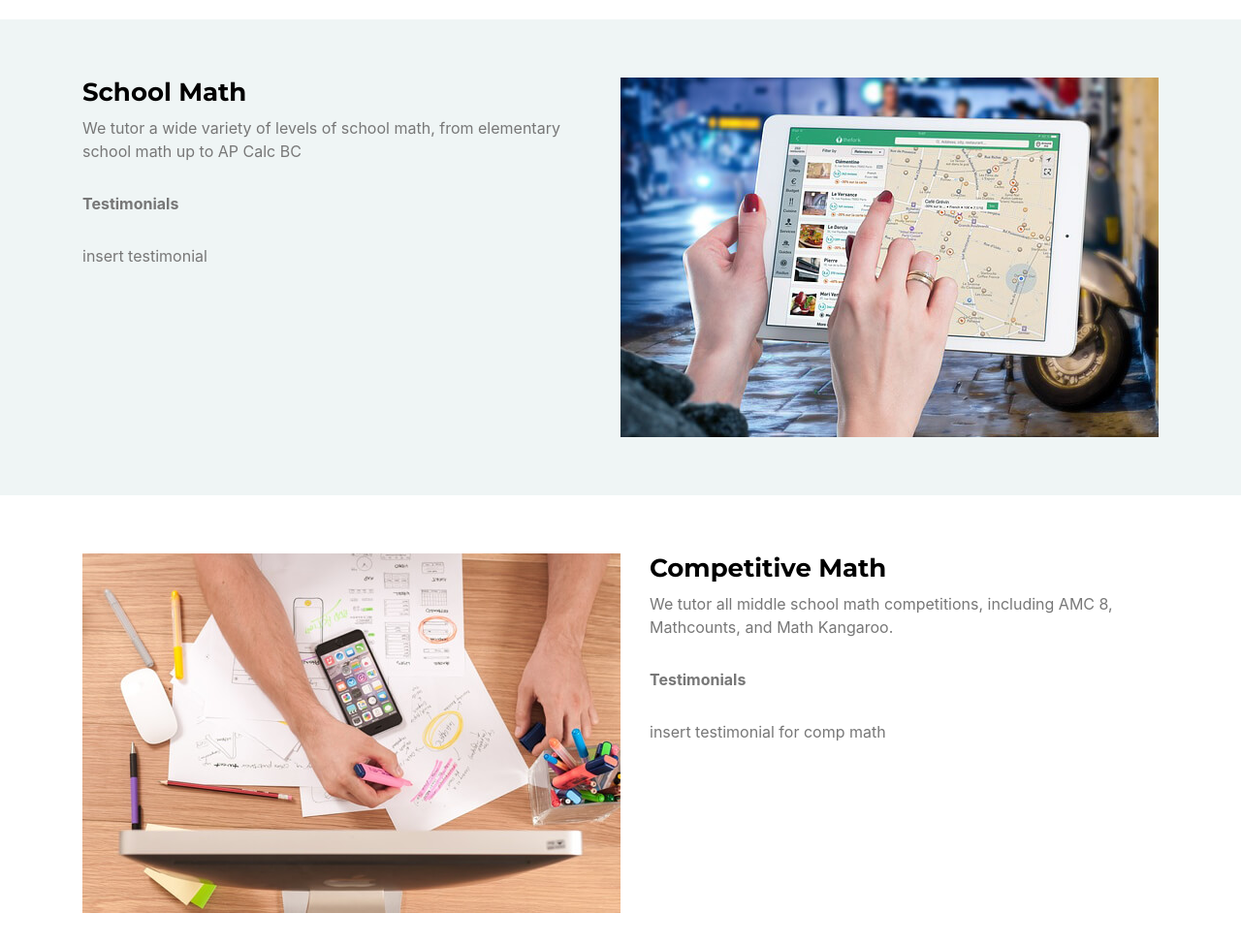
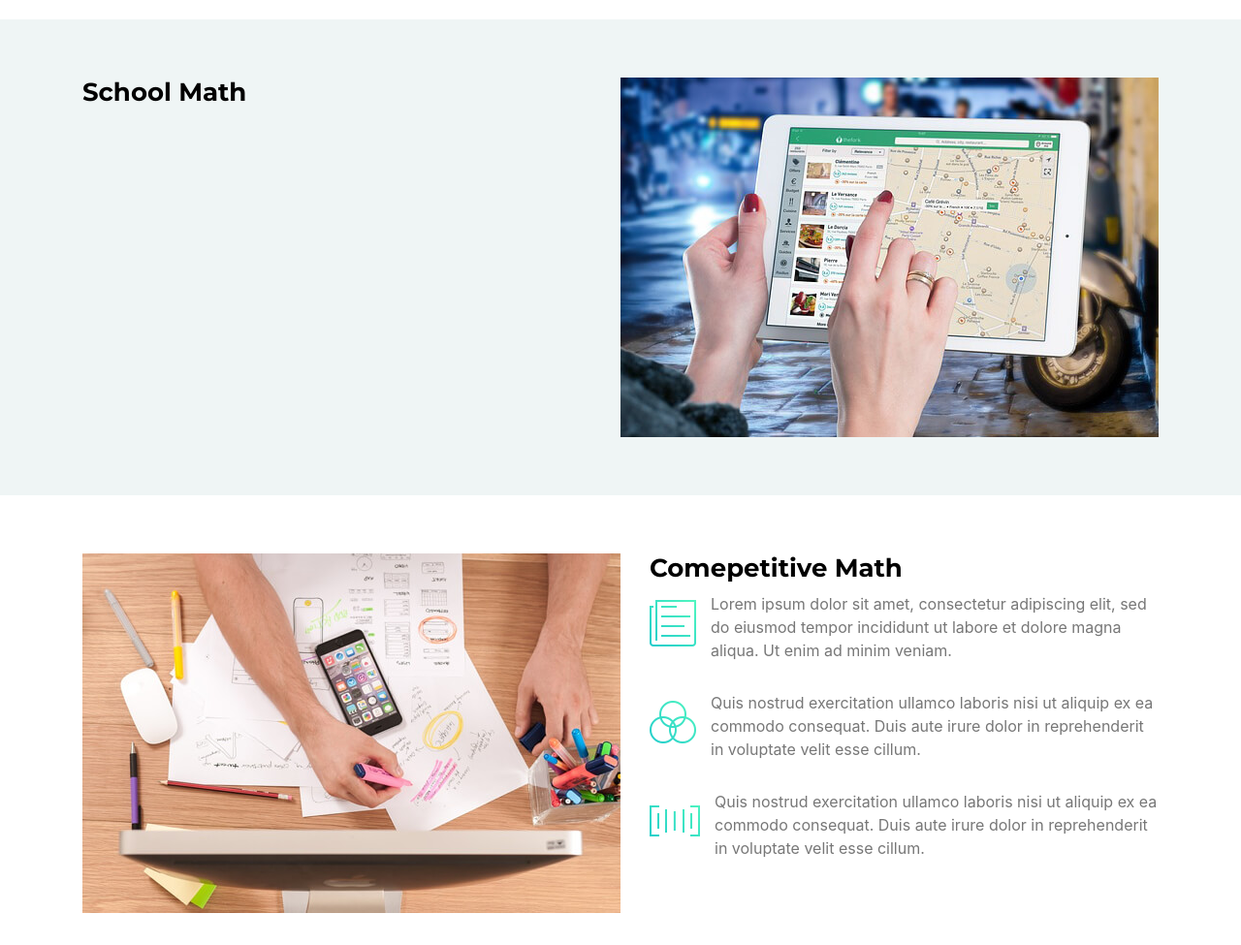
Before and after one commit to ToTheLimitMaths/ToTheLimitMaths, a website with bundled scripts: page index.html in a window 1280 px wide. Shown: the part 2460-3435 px from the top of the page at 97% size. Built offline with nearby package versions, Linux system fonts and the light colour scheme; a web font is replaced by a local one.

Commit message:
Update index.html
idk bullets

```diff
--- a/index.html
+++ b/index.html
@@ -353,16 +353,40 @@
                   <h2>
                     School Math
                   </h2>
-                  <p>
-                    We tutor a wide variety of levels of school math, from
-                    elementary school math up to AP Calc BC
+                  <!--
+                  <i
+                    class="ion-ios-paper-outline"
+                    class="wow fadeInLeft"
+                    data-wow-duration="0.5s"
+                  ></i>
+                  <p class="wow fadeInLeft" data-wow-duration="0.5s">
+                    We tutor from elementary math up to AP Calc BC!
                   </p>
-                  <p>
-                     <b> Testimonials </b>
+                  <i
+                    class="ion-ios-color-filter-outline wow fadeInLeft"
+                    data-wow-delay="0.2s"
+                    data-wow-duration="0.5s"
+                  ></i>
+                  <p
+                    class="wow fadeInLeft"
+                    data-wow-delay="0.2s"
+                    data-wow-duration="0.5s"
+                  >
+                    We tutor students from all over the world!
                   </p>
-                  <p>
-                     insert testimonial
+                  <i
+                    class="ion-ios-barcode-outline wow fadeInLeft"
+                    data-wow-delay="0.4"
+                    data-wow-duration="0.5s"
+                  ></i>
+                  <p
+                    class="wow fadeInLeft"
+                    data-wow-delay="0.4s"
+                    data-wow-duration="0.5s"
+                  >
+                    Guranteed grade improvement, all for free!
                   </p>
+                  -->
                 </div>
               </div>
             </div>
@@ -379,20 +403,6 @@
                   alt=""
                 />
                 <div class="wow fadeInRight">
-                  <h2>
-                    Competitive Math
-                  </h2>
-                  <p>
-                    We tutor all middle school math competitions, including
-                    AMC 8, Mathcounts, and Math Kangaroo.
-                  </p>
-                  <p>
-                     <b> Testimonials </b>
-                  </p>
-                  <p>
-                     insert testimonial for comp math
-                  </p>
-                  <!---
                   <h2>
                     Comepetitive Math
                   </h2>
@@ -434,7 +444,7 @@
                     ea commodo consequat. Duis aute irure dolor in reprehenderit
                     in voluptate velit esse cillum.
                   </p>
-                -->
+
                 </div>
               </div>
             </div>
```
